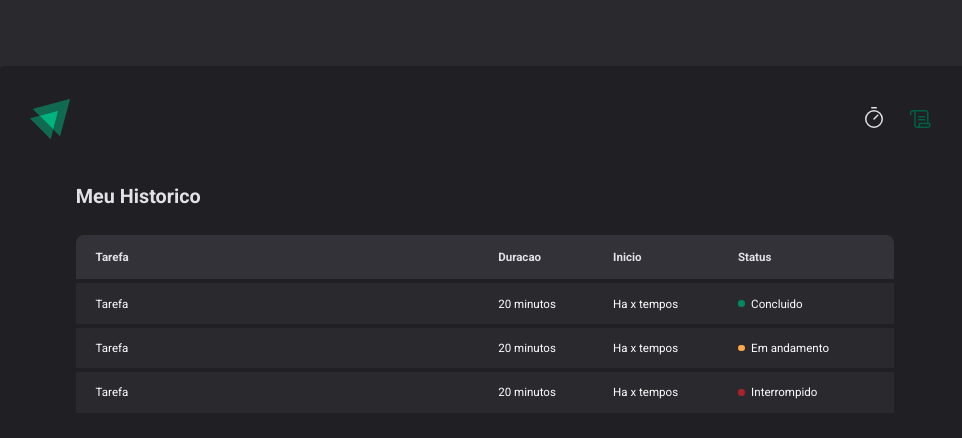
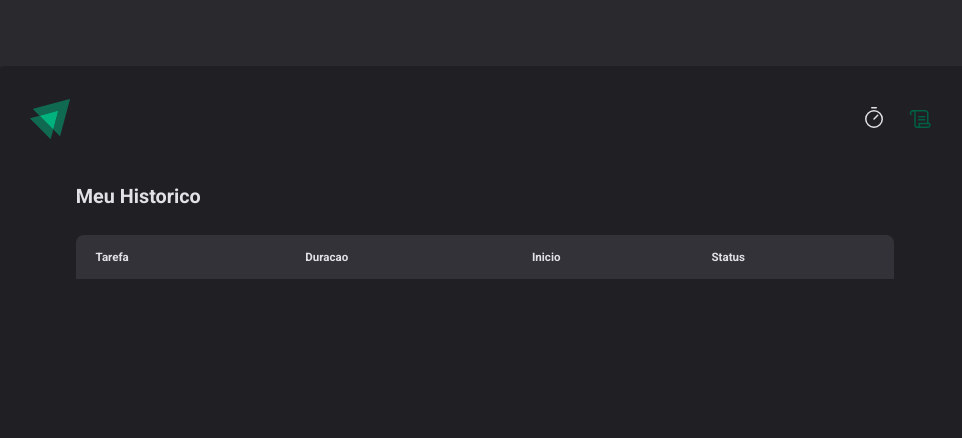
Before and after one commit to emersonlimaa/ignite-timer, a React (Vite) app: page /history in a window 1280 px wide. Shown: the top 438 px of the page, without its empty margins (155-1117 px from the left). Built offline with nearby package versions, Linux system fonts and the light colour scheme.

Commit message:
create history and functions

```diff
--- a/src/pages/History/index.tsx
+++ b/src/pages/History/index.tsx
@@ -1,6 +1,11 @@
+import { useContext } from "react";
 import { HistoryContainer, HistoryList, Status } from "./styles";
+import { CyclesContext } from "../../contexts/CyclesContext";
+import {formatDistanceToNow} from "date-fns"
+import ptBR from "date-fns/locale/pt-BR";
 
 export function History(){
+  const {cycles } = useContext(CyclesContext)
   return(
     <HistoryContainer>
       <h1>Meu Historico</h1>
@@ -15,24 +20,23 @@
             </tr>
           </thead>
           <tbody>
-            <tr>
-              <td>Tarefa</td>
-              <td>20 minutos</td>
-              <td>Ha x tempos</td>
-              <td><Status statusColor="green">Concluido</Status></td>
-            </tr>
-            <tr>
-              <td>Tarefa</td>
-              <td>20 minutos</td>
-              <td>Ha x tempos</td>
-              <td><Status  statusColor="yellow">Em andamento</Status></td>
-            </tr>
-            <tr>
-              <td>Tarefa</td>
-              <td>20 minutos</td>
-              <td>Ha x tempos</td>
-              <td><Status statusColor="red">Interrompido</Status></td>
-            </tr>
+            {cycles.map(cycle => {
+              return(
+                <tr key={cycle.id}>
+                  <td>{cycle.task}</td>
+                  <td>{cycle.minutesAmount} minutos</td>
+                  <td>{formatDistanceToNow(cycle.startDate, {
+                    addSuffix: true,
+                    locale: ptBR,
+                  })}</td>
+                  <td>
+                    {cycle.finishedDate && <Status statusColor="green">Concluido</Status>}
+                    {cycle.interruptDate && <Status statusColor="red">Interrimpido</Status>}
+                    {!cycle.finishedDate && !cycle.interruptDate && <Status statusColor="yellow">Atual</Status>}
+                  </td>
+                </tr>
+              )
+            })}
           </tbody>
         </table>
       </HistoryList>
```
